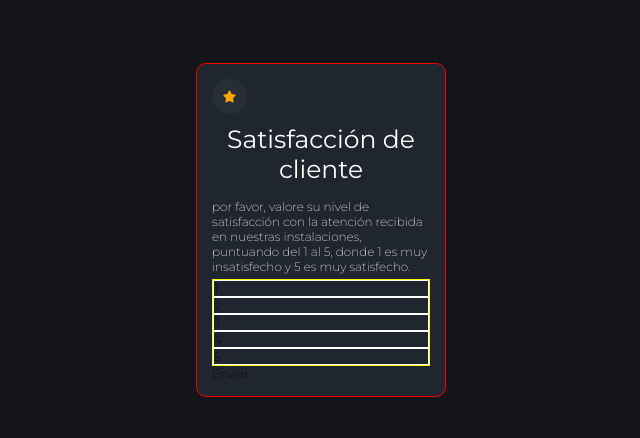
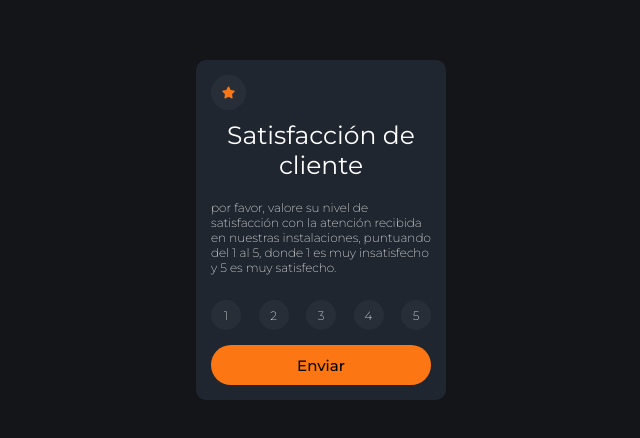
Before and after one commit to eduarQuinteroDev/Satisfaccion, a plain HTML site: page index.html in a window 1280 px wide. Shown: the part 170-608 px from the top of the page, without its empty margins (319-959 px from the left). Drawn offline with Linux system fonts and the light colour scheme.

Commit message:
primera vista completa
se termino el maquetado de la primera vista, ahora se procede a realizar el maquetado de la segunda vista para reemplazar al enviar la puntuación.

```diff
--- a/scss/base/_typography.scss
+++ b/scss/base/_typography.scss
@@ -8,4 +8,5 @@ p {
     font-family: $fuente-principal;
     font-weight: 200;
     font-size: 12px;
+    color: white;
 }
--- a/scss/pages/_home.scss
+++ b/scss/pages/_home.scss
@@ -3,7 +3,7 @@ body {
     background-color: #141518;
 
     .main {
-        border: 1px solid red;
+        // border: 1px solid red;
         position: absolute;
         top: 50%;
         left: 50%;
@@ -18,7 +18,7 @@ body {
             flex-direction: column;
             .fa-star {
                 // border: 1px solid yellow;
-                color: orange;
+                color: #fc7613;
                 background-color: #282e38;
                 width: 35px;
                 height: 35px;
@@ -35,20 +35,58 @@ body {
                 padding: 10px 0;
             }
             .main__contenido {
-                color: white;
-                padding: 5px 0;
+                // border: 1px solid red;
+                padding: 10px 0;
             }
         }
 
 
         .main__puntuaciones {
-            border: 1px solid yellow;
-
+            // border: 1px solid yellow;
+            display: flex;
+            justify-content: space-between;
+            padding: 15px 0;
 
             .main__punto {
-                border: 1px solid white;
+                // border: 1px solid white;
+                width: 30px;
+                height: 30px;
+                border-radius: 50%;
+                display: flex;
+                justify-content: center;
+                align-items: center;
+                background-color: #282e38;
+                cursor: pointer;
+                transition: background-color 0.3s linear;
+                &:hover {
+                    background-color: white;
+                    p {
+                        color: black;
+                        font-weight: 400;
+                    }
+                }
             }
 
         }
+
+        .main__boton {
+            // border: 1px solid red;
+            height: 40px;
+            border-radius: 50px;
+            display: flex;
+            justify-content: center;
+            align-items: center;
+            background-color: #fc7613;
+            cursor: pointer;
+            transition: background-color 0.3s linear;
+            p {
+                font-size: 15px;
+                color: black;
+                font-weight: 500;
+            }
+            &:hover {
+                background-color: white;
+            }
+        }
     }
 }
```
Also changed, not shown: css/main.css, 1 other file.
